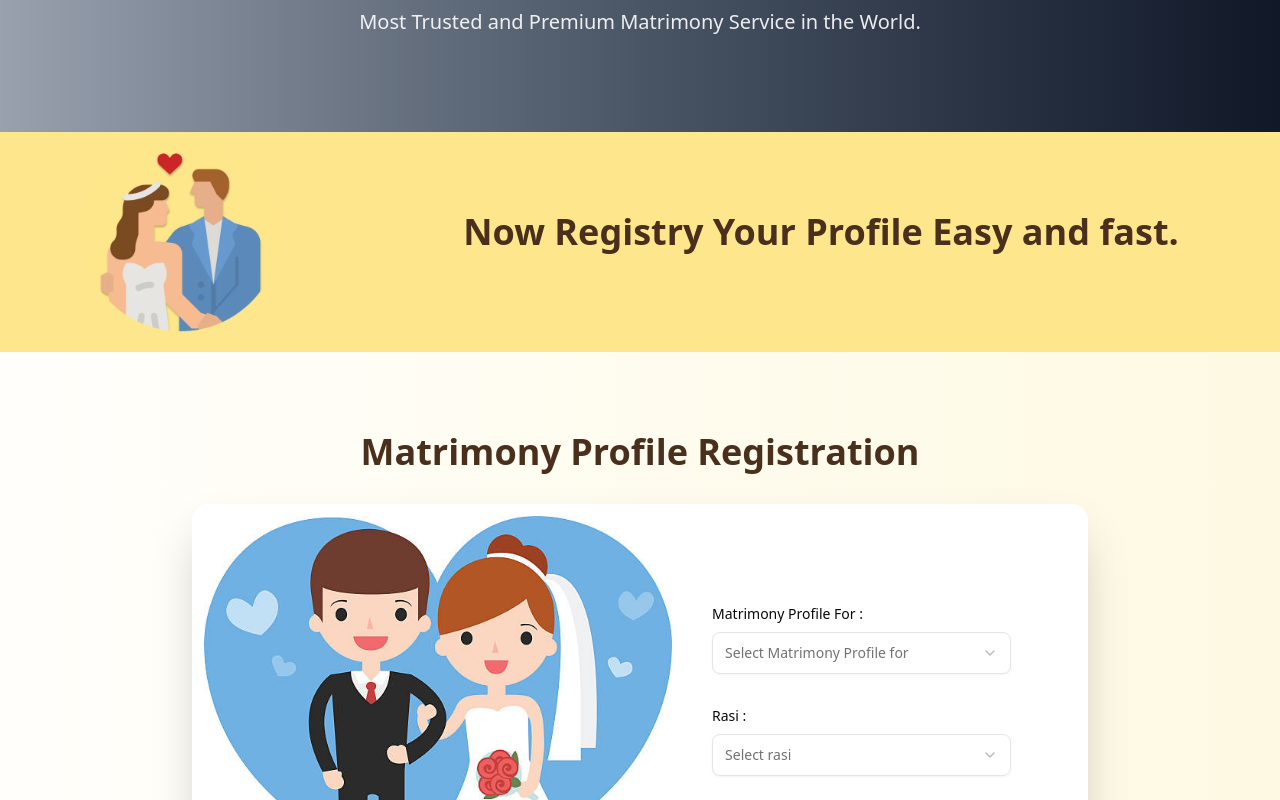
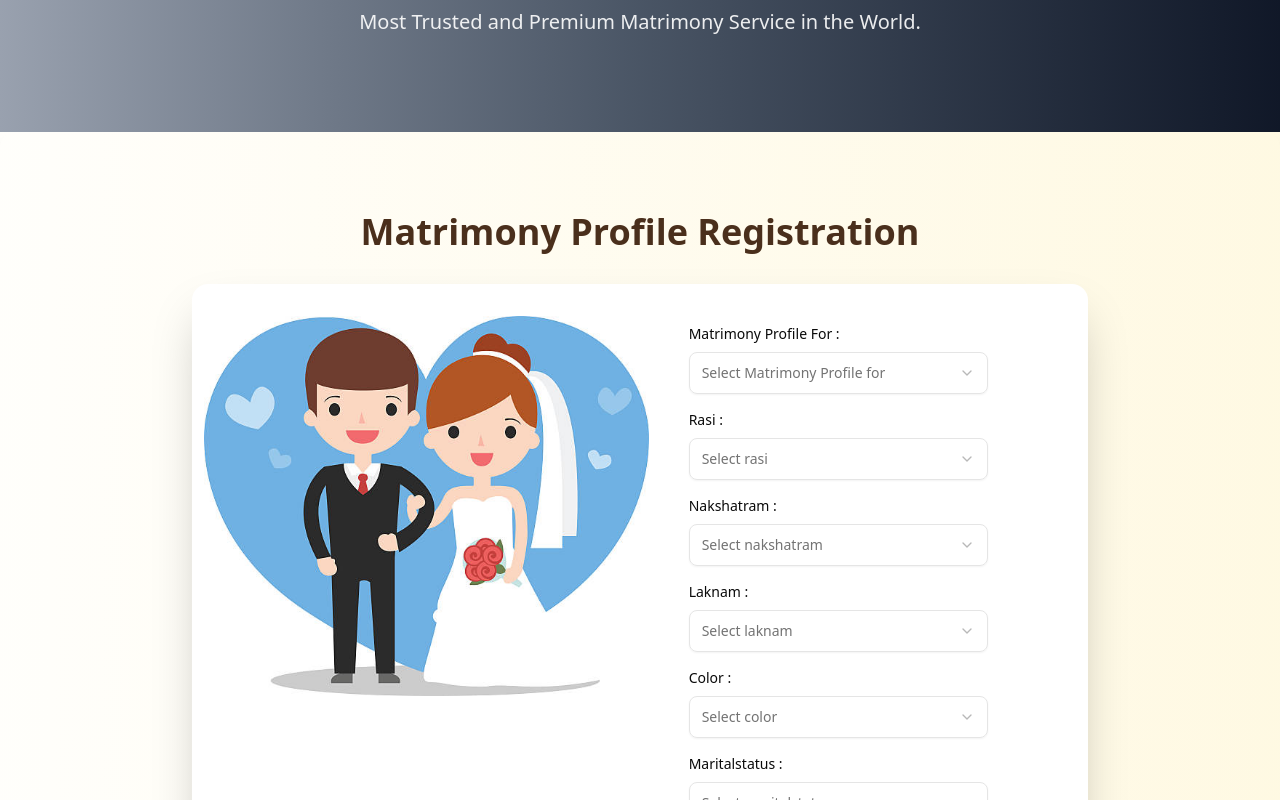
Before and after one commit to devilra/indolankamatrimony, a Next.js app in the folder frontent/: page /register in a window 1280 px wide. Shown: the part 280-1080 px from the top of the page. Built offline with nearby package versions, Linux system fonts and the light colour scheme.

Commit message:
register complete

```diff
--- a/frontent/app/Components/RegisterProfile.jsx
+++ b/frontent/app/Components/RegisterProfile.jsx
@@ -269,11 +269,15 @@ const RegisterProfile = () => {
       <h1 className="text-2xl md:text-3xl lg:text-4xl font-bold text-[#4a2f1c]  text-center mb-8">
         Matrimony Profile Registration
       </h1>
-      <div className="lg:max-w-4xl lg:mx-auto lg:bg-white lg:shadow-2xl lg:p-3 lg:gap-10 rounded-2xl lg:flex">
+      <div className="lg:max-w-4xl lg:mx-auto  lg:bg-white lg:shadow-2xl lg:p-3 lg:gap-10 rounded-2xl lg:flex">
         <div className="hidden md:hidden lg:block">
-          <img src="/register/r1.jpg" alt="Love" className="h-[400px]" />
+          <img
+            src="/register/r1.jpg"
+            alt="Love"
+            className="h-[400px] lg:pt-5"
+          />
         </div>
-        <form className="grid grid-cols-1 lg:flex lg:flex-col  pt-10 md:pt-15 lg:pt-20 md:grid-cols-2  lg:grid-cols-1 gap-2 md:gap-6 lg:gap-6">
+        <form className="grid grid-cols-1 lg:flex lg:flex-col  pt-10 md:pt-15 lg:pt-5 md:grid-cols-2  lg:grid-cols-1 gap-2 md:gap-6 lg:gap-2">
           {Object.entries(dropdownData).map(([label, options]) => {
             const fieldName = dropdownFieldMap[label];
             return (
--- a/frontent/app/register/page.jsx
+++ b/frontent/app/register/page.jsx
@@ -17,7 +17,7 @@ const Register = () => {
           Most Trusted and Premium Matrimony Service in the World.
         </p>
       </section>
-      <section className="bg-yellow-400/45  h-[300px] md:h-[220px] lg:h-[220px]">
+      {/* <section className="bg-yellow-400/45  h-[300px] md:h-[220px] lg:h-[220px]">
         <div className="flex flex-col justify-center items-center md:flex-row lg:flex-row md:justify-around ">
           <img
             src="/banner/b3.webp"
@@ -28,7 +28,7 @@ const Register = () => {
             Now Registry Your Profile Easy and fast.
           </p>
         </div>
-      </section>
+      </section> */}
       <section className="bg-gradient-to-r from-amber-50/20 to-amber-100/50">
         <RegisterProfile />
       </section>
```
